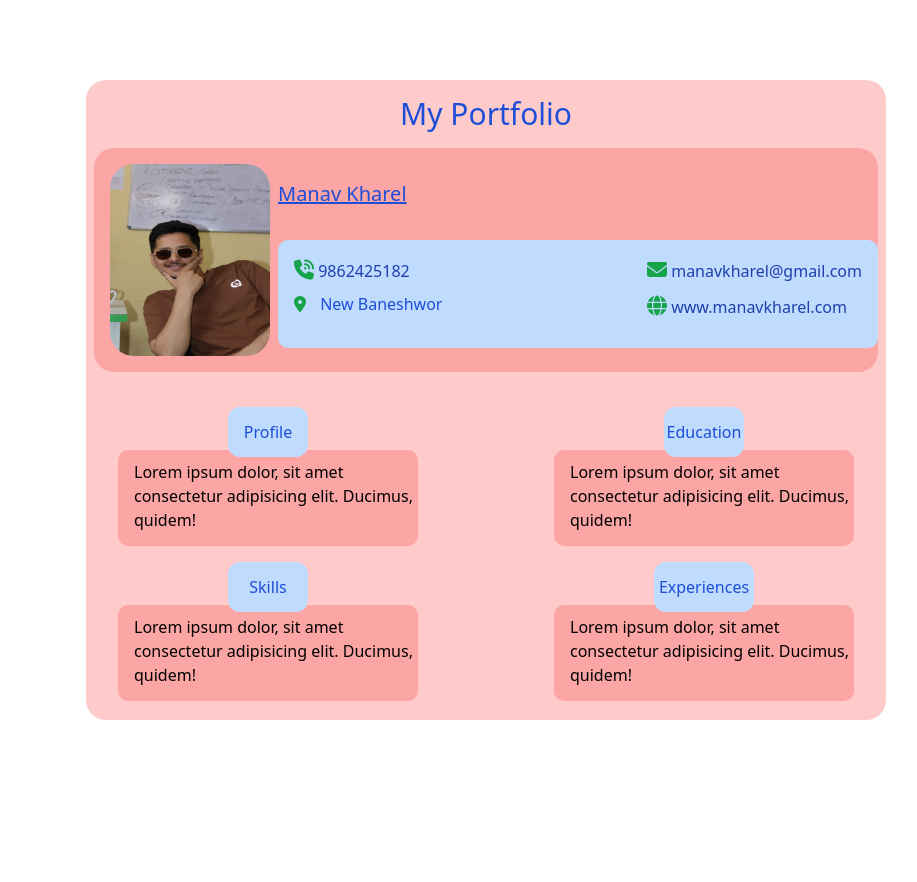
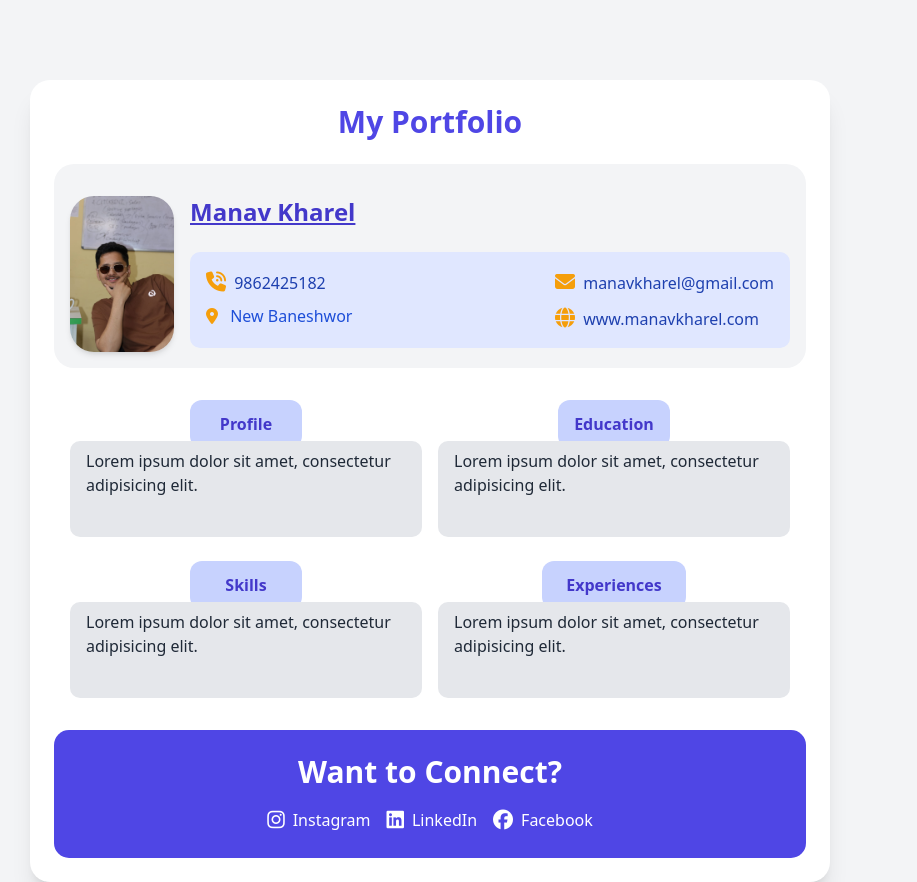
Before and after one commit to kharelmanav/new-portfolio, a plain HTML site: page index.html in a window 1280 px wide. Shown: the whole page, without its empty margins (210-1127 px from the left). Before the commit the page ends 800 px from the top, so only its background shows below. Drawn offline with nearby package versions, Linux system fonts and the light colour scheme.

Commit message:
Portfolio Changed

```diff
--- a/index.html
+++ b/index.html
@@ -4,106 +4,136 @@
 <head>
   <meta charset="UTF-8" />
   <meta name="viewport" content="width=device-width, initial-scale=1.0" />
-    <title>Document</title>
+  <title>My Portfolio</title>
 
   <!-- Tailwind CDN -->
   <script src="https://cdn.tailwindcss.com"></script>
 
+  <!-- Font Awesome -->
   <link rel="stylesheet" href="https://cdnjs.cloudflare.com/ajax/libs/font-awesome/6.5.0/css/all.min.css" />
-
 </head>
 
-<body>
+<body class="bg-gray-100">
 
-    <div class="bg-red-200 h-[40rem] w-[50rem] mx-[18.5rem] mt-[5rem] rounded-[20px] ">
+  <!-- Main Container -->
+  <div class="bg-white shadow-xl w-[50rem] mx-auto mt-[5rem] rounded-[20px] p-6">
+
+    <!-- Header -->
+    <h1 class="text-center text-indigo-600 text-3xl font-bold mb-6">My Portfolio</h1>
+
+    <!-- Profile Section -->
+    <div class="flex bg-gray-100 rounded-[20px] p-4 gap-4">
       <div>
-            <h1 class=" flex items-center justify-center text-blue-700 text-3xl p-4">My Portfolio</h1>
-
+        <img src="manav-img.jpg" alt="profile" class="w-48 h-30 mt-4 rounded-3xl shadow-md" />
       </div>
 
-        <div class="flex bg-red-300 rounded-[20px] mx-2">
+      <!-- Name & Contact -->
       <div>
-                <img src="manav-img.jpg" alt="profile" class="w-40 h-48 m-4 rounded-3xl" />
-            </div>
+        <h2 class="text-2xl text-indigo-700 font-semibold mt-4 underline">Manav Kharel</h2>
 
+        <!-- Contact Info -->
+        <div class="bg-indigo-100 h-auto mt-6 p-4 w-[600px] rounded-[10px]">
+          <div class="flex items-start justify-between">
+            <div class="flex flex-col gap-2">
               <div>
-                <h1 class="text-xl text-blue-700 mt-8 underline">Manav Kharel</h1>
-
-                <div class=" bg-blue-200 h-auto mt-8 p-4 w-[600px] rounded-[10px]">
-                    <div class="flex items-start justify-between">
-                        <div class="flex flex-col items-start gap-2 mb-4 justify-start">
-                            <div>
-                                <i class="fa-solid fa-phone-volume text-green-600 text-xl"></i>
-                                <a href=""
-                                    class="text-blue-800 hover:underline hover:text-red-700 hover:text-xl ">9862425182</a>
+                <i class="fa-solid fa-phone-volume text-amber-500 text-xl"></i>
+                <a href="#" class="text-blue-800 hover:underline hover:text-red-700 hover:text-xl ml-1">9862425182</a>
               </div>
               <div>
-                                <i class="fa-solid fa-location-dot text-green-600 mr-[10px]"></i>
-                                <a href="" class="text-blue-700 hover:underline hover:text-red-700 hover:text-xl">New
-                                    Baneshwor </a>
+                <i class="fa-solid fa-location-dot text-amber-500 mr-2"></i>
+                <a href="#" class="text-blue-700 hover:underline hover:text-red-700 hover:text-xl">New Baneshwor</a>
               </div>
-
             </div>
-                        <div class="flex flex-col items-start gap-2 justify-start ">
+            <div class="flex flex-col gap-2">
               <div>
-                                <i class="fa-solid fa-envelope text-green-600 text-xl"></i>
-                                <a href=""
-                                    class="text-blue-800 hover:underline hover:text-red-700 hover:text-xl ">manavkharel@gmail.com</a>
+                <i class="fa-solid fa-envelope text-amber-500 text-xl"></i>
+                <a href="#" class="text-blue-800 hover:underline hover:text-red-700 hover:text-xl ml-1">manavkharel@gmail.com</a>
               </div>
               <div>
-                                <i class="fa-solid fa-globe text-green-600 text-xl"></i>
-                                <a href=""
-                                    class="text-blue-800 hover:underline hover:text-red-700 hover:text-xl">www.manavkharel.com</a>
+                <i class="fa-solid fa-globe text-amber-500 text-xl"></i>
+                <a href="#" class="text-blue-800 hover:underline hover:text-red-700 hover:text-xl ml-1">www.manavkharel.com</a>
+              </div>
+            </div>
+          </div>
         </div>
 
       </div>
     </div>
+
+    <!-- Sections: Profile, Education, Skills, Experiences -->
+    <div class="my-8 px-4 space-y-6">
+
+      <!-- Row 1 -->
+      <div class="flex items-center justify-between gap-4">
+        <!-- Profile -->
+        <div class="flex flex-col items-center w-full">
+          <div class="bg-indigo-200 rounded-xl h-12 w-28 flex items-center justify-center">
+            <p class="text-indigo-700 font-semibold">Profile</p>
+          </div>
+          <div class="bg-gray-200 text-gray-800 pt-2 mt-[-7px] h-24 w-full pl-4 rounded-[10px]">
+            <p>Lorem ipsum dolor sit amet, consectetur adipisicing elit.</p>
+          </div>
+        </div>
+
+        <!-- Education -->
+        <div class="flex flex-col items-center w-full">
+          <div class="bg-indigo-200 rounded-xl h-12 w-28 flex items-center justify-center">
+            <p class="text-indigo-700 font-semibold">Education</p>
+          </div>
+          <div class="bg-gray-200 text-gray-800 pt-2 mt-[-7px] h-24 w-full pl-4 rounded-[10px]">
+            <p>Lorem ipsum dolor sit amet, consectetur adipisicing elit.</p>
           </div>
         </div>
       </div>
-        <div class="my-6 px-8 space-y-4 mt-[35px]">
-            <div class="flex items-center justify-between">
-                <div class="flex flex-col items-center justify-between">
-                    <div
-                        class=" flex items-center justify-center bg-blue-200 rounded-xl relative z-[10] h-[50px] w-[80px]">
-                        <p class="flex items-center justify-center text-blue-700">Profile</p>
+
+      <!-- Row 2 -->
+      <div class="flex items-center justify-between gap-4">
+        <!-- Skills -->
+        <div class="flex flex-col items-center w-full">
+          <div class="bg-indigo-200 rounded-xl h-12 w-28 flex items-center justify-center">
+            <p class="text-indigo-700 font-semibold">Skills</p>
           </div>
-                    <div class=" pt-[10px] mt-[-7px]  bg-red-300 h-24 w-[300px] pl-4 rounded-[10px]">
-                        <p>Lorem ipsum dolor, sit amet consectetur adipisicing elit. Ducimus, quidem!</p>
+          <div class="bg-gray-200 text-gray-800 pt-2 mt-[-7px] h-24 w-full pl-4 rounded-[10px]">
+            <p>Lorem ipsum dolor sit amet, consectetur adipisicing elit.</p>
           </div>
         </div>
-                <div class="flex flex-col items-center justify-between">
-                    <div
-                        class=" flex items-center justify-center bg-blue-200 rounded-xl relative z-[10] h-[50px] w-[80px]">
-                        <p class="flex items-center justify-center text-blue-700">Education</p>
+
+        <!-- Experience -->
+        <div class="flex flex-col items-center w-full">
+          <div class="bg-indigo-200 rounded-xl h-12 w-36 flex items-center justify-center">
+            <p class="text-indigo-700 font-semibold">Experiences</p>
           </div>
-                    <div class=" pt-[10px] mt-[-7px]  bg-red-300 h-24 w-[300px] pl-4 rounded-[10px]">
-                        <p>Lorem ipsum dolor, sit amet consectetur adipisicing elit. Ducimus, quidem!</p>
-                    </div>
-                </div>
-            </div>
-            <div class="flex items-center justify-between">
-                <div class="flex flex-col items-center justify-between">
-                    <div
-                        class=" flex items-center justify-center bg-blue-200 rounded-xl relative z-[10] h-[50px] w-[80px]">
-                        <p class="flex items-center justify-center text-blue-700">Skills</p>
-                    </div>
-                    <div class=" pt-[10px] mt-[-7px]  bg-red-300 h-24 w-[300px] pl-4 rounded-[10px]">
-                        <p>Lorem ipsum dolor, sit amet consectetur adipisicing elit. Ducimus, quidem!</p>
-                    </div>
-                </div>
-                <div class="flex flex-col items-center justify-between">
-                    <div
-                        class=" flex items-center justify-center bg-blue-200 rounded-xl relative z-[10] h-[50px] w-[100px]">
-                        <p class="flex items-center justify-center text-blue-700">Experiences</p>
-                    </div>
-                    <div class=" pt-[10px] mt-[-7px]  bg-red-300 h-24 w-[300px] pl-4 rounded-[10px]">
-                        <p>Lorem ipsum dolor, sit amet consectetur adipisicing elit. Ducimus, quidem!</p>
+          <div class="bg-gray-200 text-gray-800 pt-2 mt-[-7px] h-24 w-full pl-4 rounded-[10px]">
+            <p>Lorem ipsum dolor sit amet, consectetur adipisicing elit.</p>
           </div>
         </div>
       </div>
     </div>
+
+    <!-- Footer -->
+    <div class="bg-indigo-600 rounded-[15px] py-6 mt-4">
+      <h1 class="text-white text-3xl text-center font-semibold">Want to Connect?</h1>
+
+      <div class="flex flex-col items-center gap-3 mt-4 ">
+        <div class="flex gap-4">
+        <div class="flex items-center hover:text-2xl">
+          <i class="fa-brands fa-instagram text-white text-xl "></i>
+          <a href="#" class="text-white ml-2 hover:underline  ">Instagram</a>
         </div>
+        <div class="flex items-center hover:text-2xl">
+          <i class="fa-brands fa-linkedin text-white text-xl"></i>
+          <a href="#" class="text-white ml-2 hover:underline">LinkedIn</a>
+        </div>
+        <div class="flex items-center hover:text-2xl">
+          <i class="fa-brands fa-facebook text-white text-xl"></i>
+          <a href="#" class="text-white ml-2 hover:underline">Facebook</a>
+        </div>
+        </div>
+      </div>
+    </div>
+
+  </div>
+
 </body>
 
 </html>
```
Lines whose indentation alone changed are shown as unchanged.
